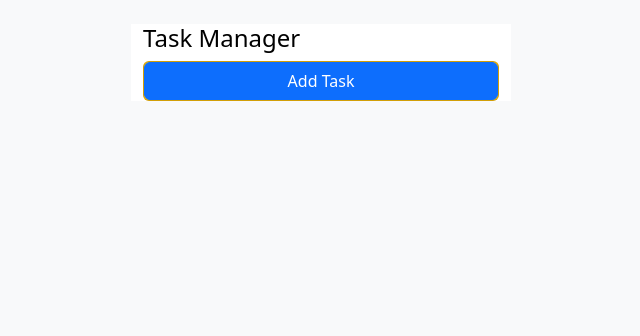
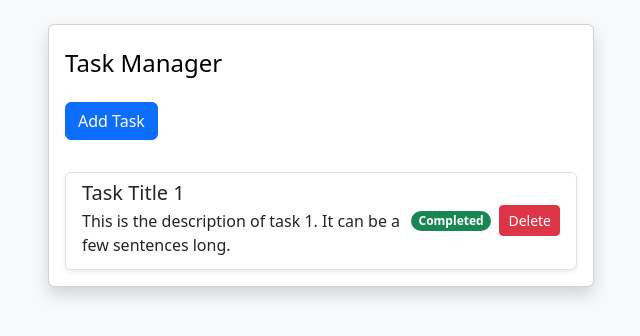
Before and after one commit to Roshen-Perera/task-manager-treinetic, an Angular app in the folder frontend/: page / in a window 1280 px wide. Shown: the top 336 px of the page, without its empty margins (319-959 px from the left). Built offline with nearby package versions, Linux system fonts and the light colour scheme.

Commit message:
Updated frontend: Created UI with dummy data

```diff
--- a/frontend/src/app/components/dashboard/dashboard.component.html
+++ b/frontend/src/app/components/dashboard/dashboard.component.html
@@ -1,34 +1,53 @@
 <div class="container-fluid bg-light">
   <div class="container bg-light">
     <div class="row mt-4">
-      <div class="col"></div>
-      <div class="col md-6 bg-white">
-        <h4 class="text-black">Task Manager</h4>
-        <div class="card bg-warning">
-
-          <button type="button" class="btn btn-primary" data-bs-toggle="modal" data-bs-target="#exampleModal" data-bs-whatever="@mdo">Add Task</button>
+      <!-- Center Column -->
+      <div class="col-12 col-md-6 offset-md-3">
+        <div class="card shadow">
+          <h4 class="mt-4 text-black ps-3">Task Manager</h4>
+          <div class="card-body">
+            <button type="button" class="btn btn-primary" data-bs-toggle="modal" data-bs-target="#exampleModal">Add Task</button>
+          </div>
+          <!-- Modal -->
           <div class="modal fade" id="exampleModal" tabindex="-1" aria-labelledby="exampleModalLabel" aria-hidden="true">
             <div class="modal-dialog">
               <div class="modal-content">
                 <div class="modal-header">
-                  <h1 class="modal-title fs-5" id="exampleModalLabel">New Task</h1>
+                  <h5 class="modal-title" id="exampleModalLabel">New Task</h5>
                   <button type="button" class="btn-close" data-bs-dismiss="modal" aria-label="Close"></button>
                 </div>
                 <div class="modal-body">
-                  <form>
+                  <form id="taskForm">
                     <div class="mb-3">
-                      <label for="recipient-name" class="col-form-label">Title:</label>
-                      <input type="text" class="form-control" id="recipient-name">
+                      <label for="task-title" class="col-form-label">Title:</label>
+                      <input type="text" class="form-control" id="task-title" required>
                     </div>
                     <div class="mb-3">
-                      <label for="message-text" class="col-form-label">Description:</label>
-                      <textarea class="form-control" id="message-text"></textarea>
+                      <label for="task-description" class="col-form-label">Description:</label>
+                      <textarea class="form-control" id="task-description" required></textarea>
                     </div>
                   </form>
                 </div>
                 <div class="modal-footer">
                   <button type="button" class="btn btn-secondary" data-bs-dismiss="modal">Close</button>
-                  <button type="button" class="btn btn-primary">Add Task</button>
+                  <button type="button" class="btn btn-primary" id="add-task-btn">Add Task</button>
+                </div>
+              </div>
+            </div>
+          </div>
+          <div style="overflow-y: auto; max-height: 400px;">
+            <div class="list-group">
+              <!-- Task Item -->
+              <div class="list-group-item d-flex justify-content-between align-items-center shadow-sm m-3">
+                <div class="task-details">
+                  <h5 class="mb-1">Task Title 1</h5>
+                  <p class="mb-1">This is the description of task 1. It can be a few sentences long.</p>
+                </div>
+                <div class="task-actions d-flex align-items-center">
+                  <!-- Status -->
+                  <span class="badge rounded-pill bg-success me-2">Completed</span>
+                  <!-- Delete Button -->
+                  <button type="button" class="btn btn-danger btn-sm" onclick="deleteTask(this)">Delete</button>
                 </div>
               </div>
             </div>
@@ -36,7 +55,6 @@
         </div>
 
       </div>
-      <div class="col"></div>
     </div>
   </div>
 </div>
```
